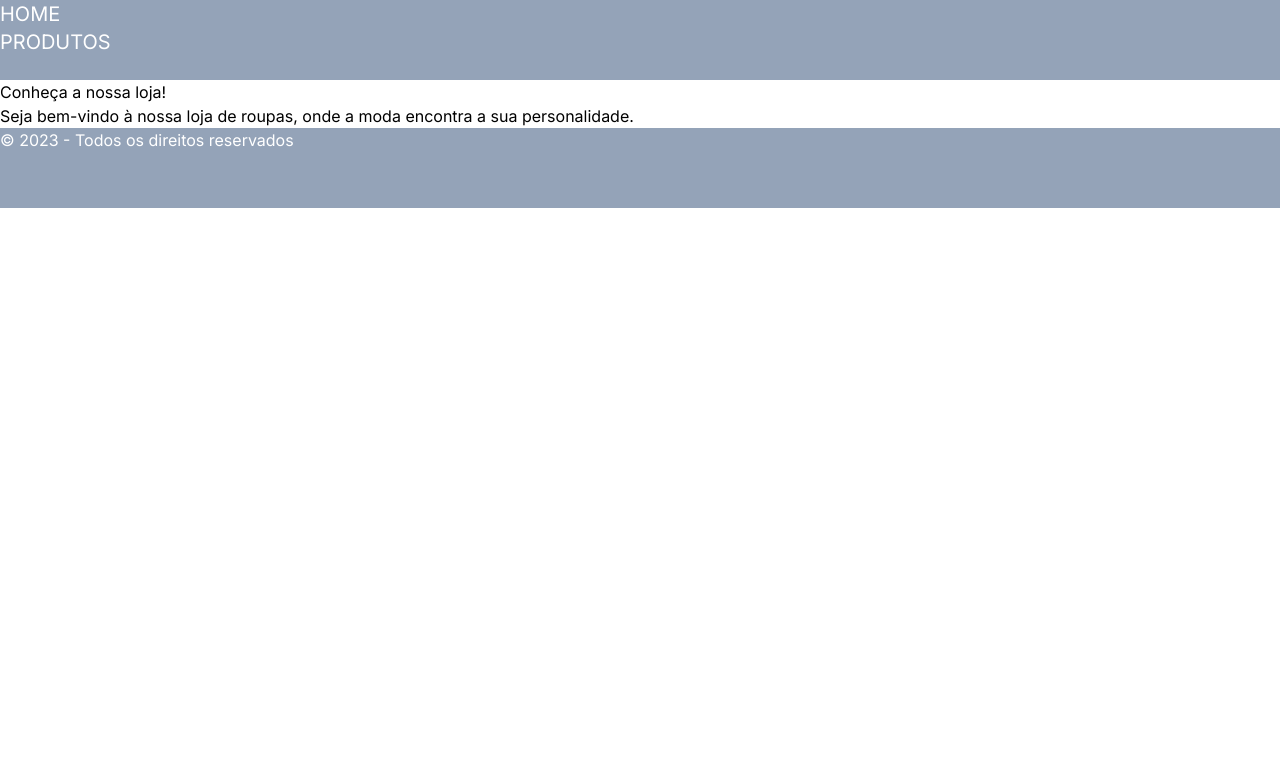
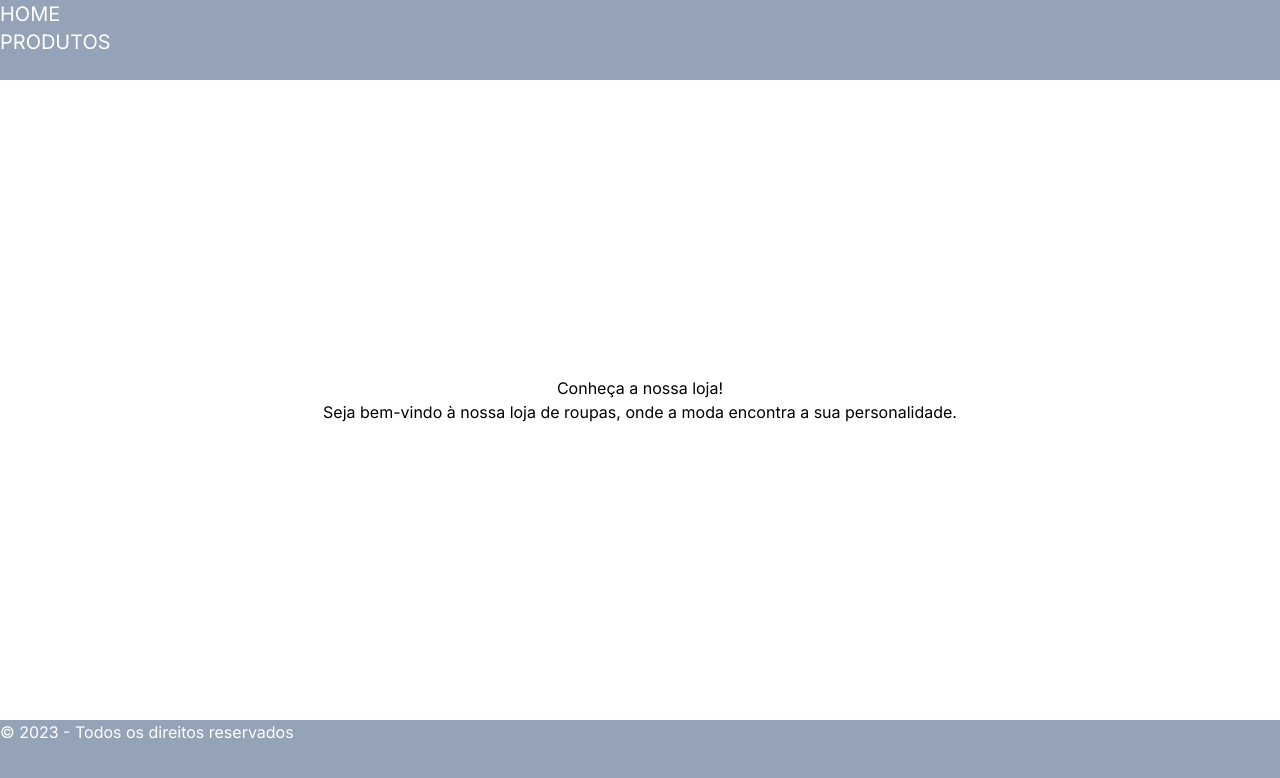
Before and after one commit to oleoz1n/exercicio-next-app, a Next.js app: page / in a window 1280 px wide. Shown: the top 778 px of the page. Built offline with nearby package versions, Linux system fonts and the light colour scheme.

Commit message:
Configurando page home e layout

```diff
--- a/src/app/page.js
+++ /dev/null
@@ -1,14 +0,0 @@
-import Cabecalho from '@/components/Cabecalho/Cabecalho'
-import Conteudo from '@/components/Conteudo/Conteudo'
-import Rodape from '@/components/Rodape/Rodape'
-import Image from 'next/image'
-
-export default function Home() {
-  return (
-    <>
-    <Cabecalho/>
-    <Conteudo/>
-    <Rodape/>
-    </>
-  )
-}
--- /dev/null
+++ b/src/app/page.jsx
@@ -0,0 +1,18 @@
+import Cabecalho from "@/components/Cabecalho/Cabecalho";
+import Rodape from "@/components/Rodape/Rodape";
+
+export default function Home() {
+    return (
+        <div className="h-screen grid grid-rows-[1fr,10fr,1fr]">
+            <Cabecalho />
+            <main className="flex flex-col h-100 justify-center items-center">
+                <h1>Conheça a nossa loja!</h1>
+                <p>
+                    Seja bem-vindo à nossa loja de roupas, onde a moda encontra
+                    a sua personalidade.
+                </p>
+            </main>
+            <Rodape/>
+        </div>
+    );
+}
```
Also changed, not shown: src/app/layout.jsx (renamed from src/app/layout.js).
